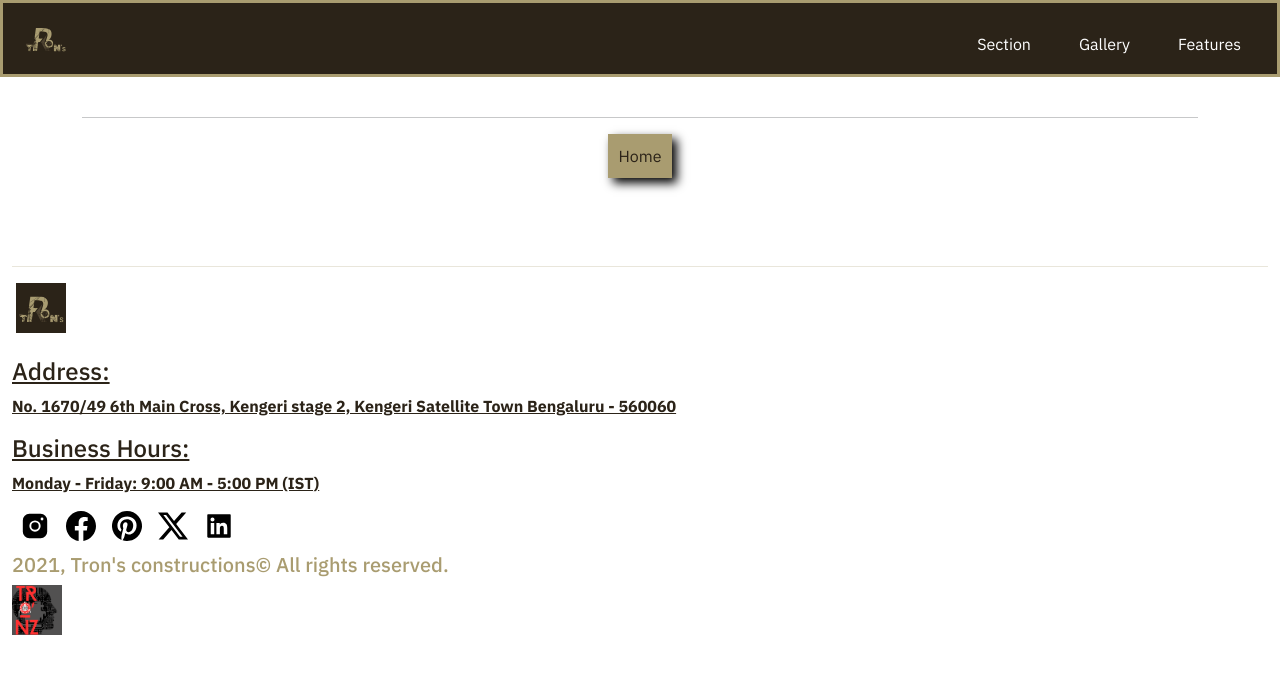
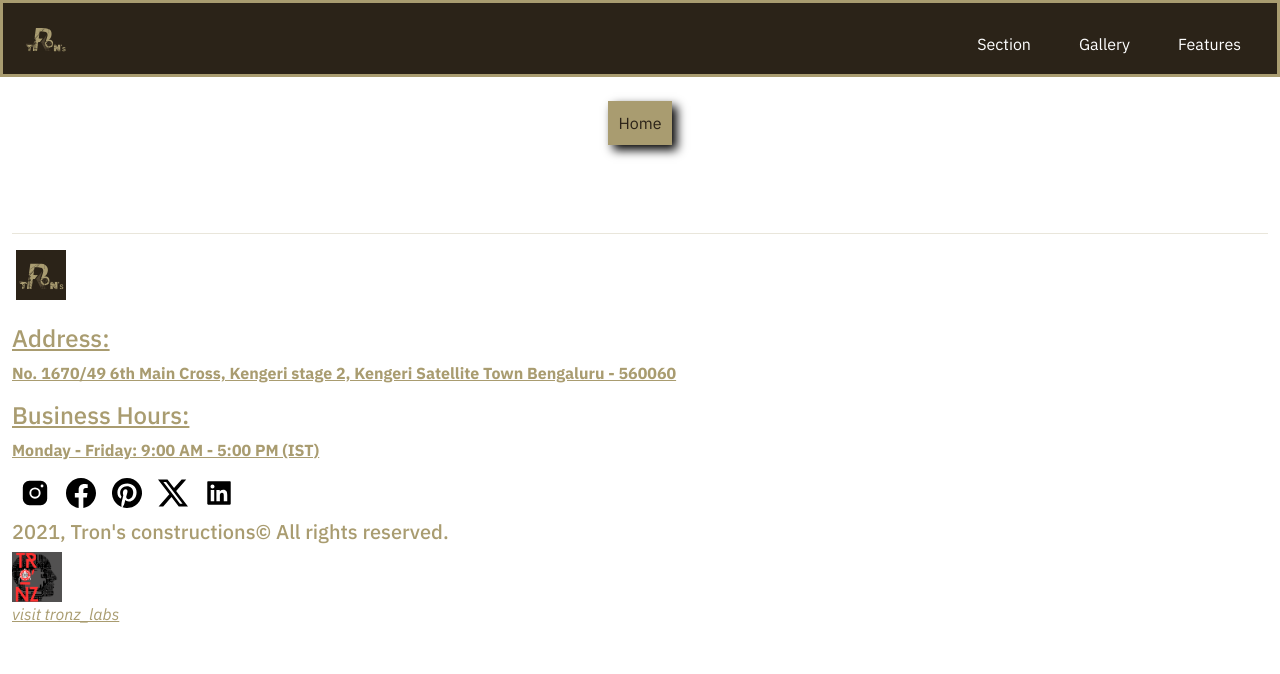
Before and after one commit to HariKalyan99/tc, a React (Vite) app: page /tc/sections in a window 1280 px wide. Shown: the top 674 px of the page. Built offline with nearby package versions, Linux system fonts and the light colour scheme; a web font is replaced by a local one.

Commit message:
minor updates

```diff
--- a/src/components/Checkpointhero.jsx
+++ b/src/components/Checkpointhero.jsx
@@ -1,4 +1,4 @@
-import React, { useEffect } from 'react'
+import { useEffect } from 'react'
 import AOS from 'aos'
 import 'aos/dist/aos.css'
 import herocon3 from '../assets/herocon3.svg'
--- a/src/components/Dashboard.jsx
+++ b/src/components/Dashboard.jsx
@@ -1,4 +1,4 @@
-import React, { useEffect } from "react";
+import  { useEffect } from "react";
 import Jumbotron from "./Jumbotron";
 import Stratergy from "./Stratergy";
 import SwiperSlider from "./Swiperslider";
@@ -73,16 +73,16 @@ const Dashboard = () => {
             }}
           />
           <div
-            className="col-md-6 p-lg-5 mx-auto mt-5"
+            className="col-md-6 p-lg-5 mx-auto d-flex flex-column align-items-center justify-content-center h-100"
             style={{ position: "relative", zIndex: "100" }}
           >
             <h1
-              className="display-3 fw-lighter "
+              className="display-3 fw-lighter"
               style={{ color: "var(--primary-color)" }}
             >
-              Building Dreams, One Brick at a Time
+              Under construcution today, your dream home tomorrow.
             </h1>
-            <p className="fw-light fst-italic" style={{ color: "white" }}>
+            <p className="fw-light fst-italic d-none d-sm-block" style={{ color: "white" }}>
               Crafting Homes, Creating Memories
             </p>
           </div>
--- a/src/components/Footer.jsx
+++ b/src/components/Footer.jsx
@@ -1,4 +1,3 @@
-import React from 'react'
 import logo from '../assets/logotc.svg'
 import { PiInstagramLogoFill } from "react-icons/pi";
 import { BsFacebook } from "react-icons/bs";
@@ -21,12 +20,12 @@ const Footer = () => {
      <div className="col-12 col-md">
       <br />
 
-      <h1 className='fs-4' style={{textDecoration: "underline", color: "var(--background-color)"}}>Address:</h1>
-      <p className='fw-bold' style={{textDecoration: "underline", color: "var(--background-color)"}}>
+      <h1 className='fs-4' style={{textDecoration: "underline", color: "var(--primary-color)"}}>Address:</h1>
+      <p className='fw-bold' style={{textDecoration: "underline", color: "var(--primary-color)"}}>
       No. 1670/49 6th Main Cross, Kengeri stage 2, Kengeri Satellite Town Bengaluru - 560060
       </p>
-      <h1 className='fs-4'style={{textDecoration: "underline", color: "var(--background-color)"}}>Business Hours:</h1>
-      <p className='fw-bold' style={{textDecoration: "underline", color: "var(--background-color)"}}>Monday - Friday: 9:00 AM - 5:00 PM (IST)</p>
+      <h1 className='fs-4'style={{textDecoration: "underline", color: "var(--primary-color)"}}>Business Hours:</h1>
+      <p className='fw-bold' style={{textDecoration: "underline", color: "var(--primary-color)"}}>Monday - Friday: 9:00 AM - 5:00 PM (IST)</p>
 
       <a href='https://www.instagram.com/' className='px-2'  target='_blank' style={{color: "black"}}><PiInstagramLogoFill size={30}/></a>
     <a href='https://www.facebook.com/' className='px-2'  target='_blank' style={{color: "black"}}><BsFacebook size={30}/></a>
@@ -38,7 +37,7 @@ const Footer = () => {
 
         <a href="https://tronz-labs.vercel.app/" target='_blank' style={{color: "white", fontStyle: "italic"}}><img src={tllogo} alt="tronz-labs logo" height={50}/></a>
       </div>
-        <a href="https://tronz-labs.vercel.app/" target='_blank' style={{color: "white", fontStyle: "italic"}}>visit tronz_labs</a>
+        <a href="https://tronz-labs.vercel.app/" target='_blank' style={{color: "var(--primary-color)", fontStyle: "italic"}}>visit tronz_labs</a>
     </div>
 
   </div>
--- a/src/components/Header.jsx
+++ b/src/components/Header.jsx
@@ -1,4 +1,4 @@
-import React from 'react'
+// import React from 'react'
 import logo from '../assets/logotc.svg'
 
 // #4f4432 text active
@@ -11,7 +11,9 @@ const Header = () => {
       <img src={logo} alt="logo" style={{height: "45px"}}/>
     </a>
     <button className="navbar-toggler" type="button" data-bs-toggle="offcanvas" data-bs-target="#offcanvas" aria-controls="offcanvas" aria-label="Toggle navigation" style={{backgroundColor: "transparent", border: "none"}}>
-      <span className="navbar-toggler-icon"></span>
+    <svg xmlns="http://www.w3.org/2000/svg" width="25" height="25" fill="currentColor" class="bi bi-kanban-fill" viewBox="0 0 16 16">
+  <path d="M2.5 0a2 2 0 0 0-2 2v12a2 2 0 0 0 2 2h11a2 2 0 0 0 2-2V2a2 2 0 0 0-2-2zm5 2h1a1 1 0 0 1 1 1v3a1 1 0 0 1-1 1h-1a1 1 0 0 1-1-1V3a1 1 0 0 1 1-1m-5 1a1 1 0 0 1 1-1h1a1 1 0 0 1 1 1v7a1 1 0 0 1-1 1h-1a1 1 0 0 1-1-1zm9-1h1a1 1 0 0 1 1 1v10a1 1 0 0 1-1 1h-1a1 1 0 0 1-1-1V3a1 1 0 0 1 1-1"/>
+</svg>
     </button>
     <div className="offcanvas offcanvas-end w-75" tabIndex="-1" id="offcanvas" aria-labelledby="offcanvasLabel" >
       <div className="offcanvas-header">
--- a/src/components/Sections.jsx
+++ b/src/components/Sections.jsx
@@ -1,10 +1,9 @@
-import React, { useContext, useEffect } from 'react'
+import { useContext, useEffect } from 'react'
 import { Link, useNavigate } from 'react-router-dom'
 import Footer from './Footer'
 import Thumbsgallery from './Thumbsgallery'
 import Designprocess from './Designprocess'
 import logo from '../assets/logotc.svg'
-import AOS from 'aos'
 import 'aos/dist/aos.css'
 import { sectionStore } from '../store/Tronsstore'
 
@@ -81,7 +80,6 @@ const Sections = () => {
 
     {secList.map((abt, ind) => <Designprocess key={ind} abt={abt}/>)}
 
-    <hr />
     <div className='d-flex justify-content-center'>
     <button onClick={() => navigate('/tc')} className='interiorBtn' style={{boxShadow: "5px 5px 0.6rem black"}}>Home</button>
     </div>
--- a/src/components/Stratergy.jsx
+++ b/src/components/Stratergy.jsx
@@ -13,7 +13,7 @@ const Stratergy = () => {
           style={{ color: "white", textDecoration: "underline" }}
           id="features"
         >
-          With a keen eye for detail and a commitment
+          keen eye for detail and a commitment
         </h1>
         <hr />
           <main className="videoDimensions">
@@ -44,7 +44,7 @@ const Stratergy = () => {
             >
               With meticulous attention to detail
             </h1>
-            <p className="fw-light fst-italic" style={{ color: "white" }}>
+            <p className="fw-light fst-italic d-none d-sm-block" style={{ color: "white" }}>
             we ensure superior quality in every aspects.
             </p>
           </div>
--- a/src/components/Thumbsgallery.jsx
+++ b/src/components/Thumbsgallery.jsx
@@ -1,4 +1,4 @@
-import React, { useEffect, useRef, useState } from 'react';
+import { useEffect, useState } from 'react';
 // Import Swiper React components
 import { Swiper, SwiperSlide } from 'swiper/react';
 
--- a/src/components/Workgallery.jsx
+++ b/src/components/Workgallery.jsx
@@ -1,6 +1,5 @@
 import { Tooltip } from "antd";
-import React from "react";
-import AOS from "aos";
+
 import "aos/dist/aos.css";
 import Projectcount from "./Projectcount";
 import pic1 from "../assets/p1.jpg";
@@ -133,7 +132,6 @@ const Workgallery = () => {
         </button>
       </Link>
       </div>
-      <hr />
     </div>
   );
 };
--- a/src/index.css
+++ b/src/index.css
@@ -25,7 +25,7 @@
 
 
 .dashboard {
-  background: rgb(79,68,50);
+  background: rgb(61, 52, 37);
 
 }
 
@@ -76,7 +76,7 @@
 
 /* Handle */
 ::-webkit-scrollbar-thumb {
-  background: var(--primary-color-hover);
+  background: rgb(61, 52, 37);
   height: 300px;
 }
 
--- a/src/routes/App.css
+++ b/src/routes/App.css
@@ -139,6 +139,7 @@
 }
 
 
+
 @media (min-width: 1024px) {
   .videoDimensions {
     height: 75vh;
@@ -159,4 +160,5 @@
   .videoDimensions {
     height: 25vh;
   }
+
 }
```
